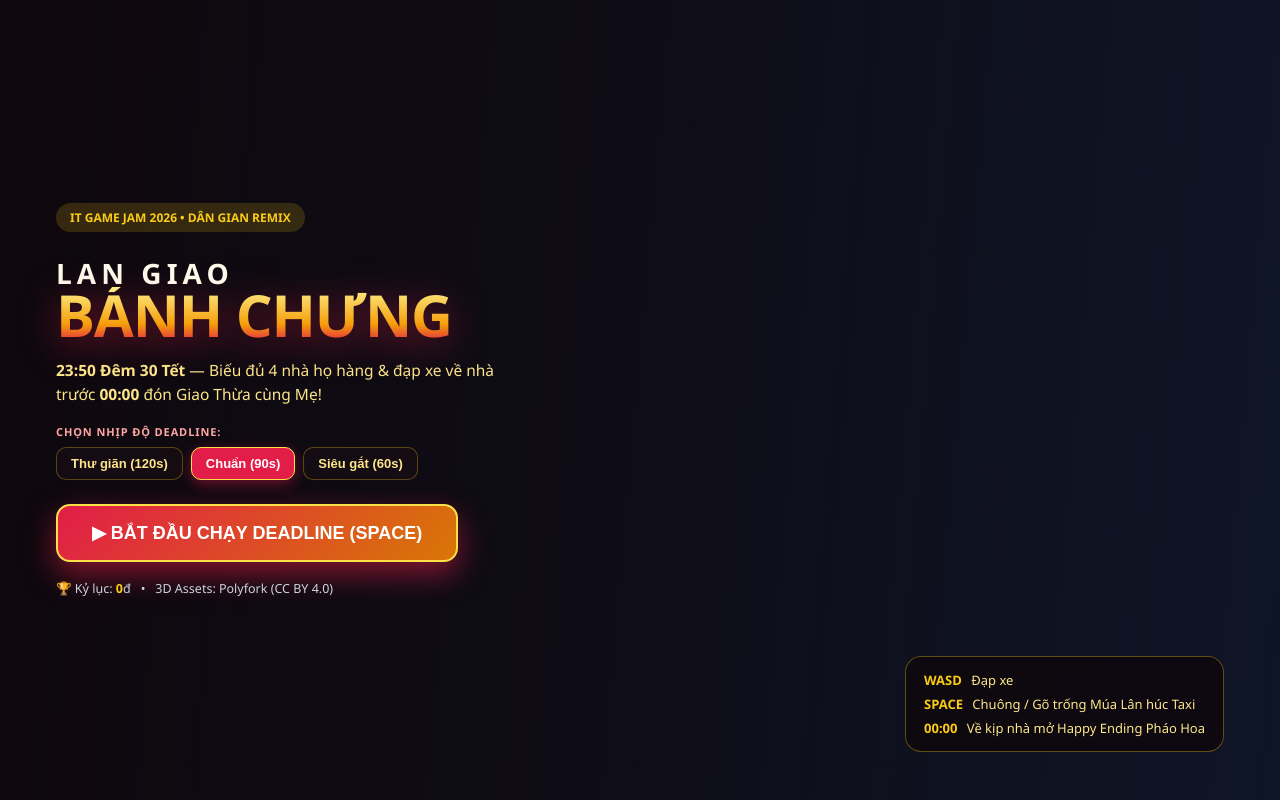
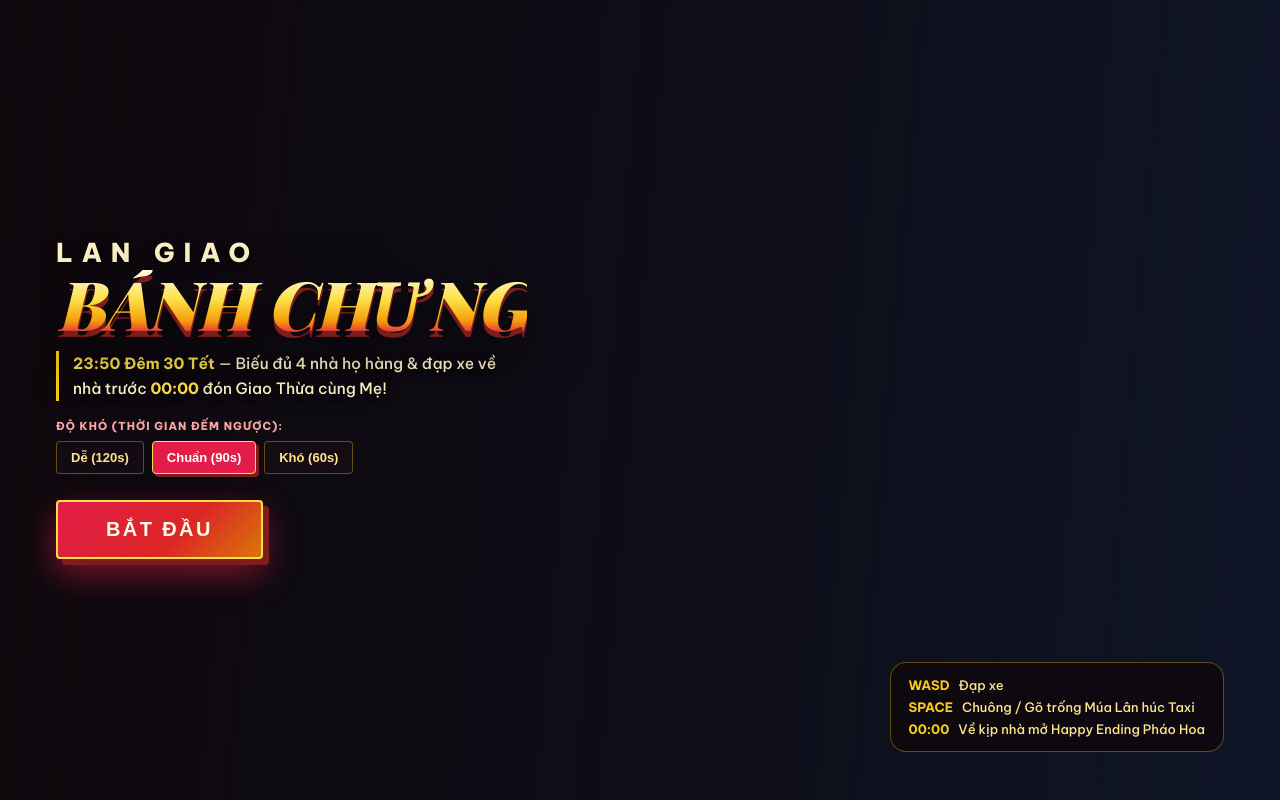
Before and after one commit to MeoCam-lazy/Lan-giao-banh-chung, a plain HTML site: page index.html in a window 1280 px wide. Drawn offline with nearby package versions, Linux system fonts and the light colour scheme; a script that the page names is missing; a web font is replaced by a local one.

Commit message:
ui: polish cinematic typography, square 3d button and clean title screen

```diff
--- a/index.html
+++ b/index.html
@@ -4,6 +4,9 @@
   <meta charset="UTF-8" />
   <meta name="viewport" content="width=device-width, initial-scale=1.0" />
   <title>Lan Giao Bánh Chưng — Tết Dân Gian Remix</title>
+  <link rel="preconnect" href="https://fonts.googleapis.com" />
+  <link rel="preconnect" href="https://fonts.gstatic.com" crossorigin />
+  <link href="https://fonts.googleapis.com/css2?family=Be+Vietnam+Pro:wght@500;700;800&family=Playfair+Display:ital,wght@0,900;1,900&display=swap" rel="stylesheet" />
   <link rel="stylesheet" href="./style.css" />
   <script type="importmap">
     {
@@ -73,10 +76,9 @@
     </div>
   </div>
 
-  <!-- Màn hình bắt đầu: Cinematic Live 3D Title Screen (Phương án A) -->
+  <!-- Màn hình bắt đầu: Cinematic Live 3D Title Screen -->
   <div id="start-screen" class="title-screen">
     <div class="title-left">
-      <div class="badge">IT GAME JAM 2026 • DÂN GIAN REMIX</div>
       <h1 class="game-logo">
         <span class="logo-top">LAN GIAO</span>
         <span class="logo-main">BÁNH CHƯNG</span>
@@ -86,21 +88,15 @@
       </p>
 
       <div class="diff-group">
-        <span class="diff-label">CHỌN NHỊP ĐỘ DEADLINE:</span>
+        <span class="diff-label">ĐỘ KHÓ (THỜI GIAN ĐẾM NGƯỢC):</span>
         <div class="diff-pills">
-          <button class="diff-btn" data-sec="120">Thư giãn (120s)</button>
+          <button class="diff-btn" data-sec="120">Dễ (120s)</button>
           <button class="diff-btn active" data-sec="90">Chuẩn (90s)</button>
-          <button class="diff-btn" data-sec="60">Siêu gắt (60s)</button>
+          <button class="diff-btn" data-sec="60">Khó (60s)</button>
         </div>
       </div>
 
-      <button id="btn-start" class="btn-play">▶ BẮT ĐẦU CHẠY DEADLINE (SPACE)</button>
-
-      <div class="title-meta">
-        <span>🏆 Kỷ lục: <b id="start-best">0</b>đ</span>
-        <span>•</span>
-        <span>3D Assets: Polyfork (CC BY 4.0)</span>
-      </div>
+      <button id="btn-start" class="btn-play">BẮT ĐẦU</button>
     </div>
 
     <div class="title-corner-hint">
--- a/src/game.js
+++ b/src/game.js
@@ -440,7 +440,6 @@ window.addEventListener('keydown', (e) => {
   if (e.code === 'F2') startOrReset(true);
 });
 window.addEventListener('keyup', (e) => { keys[e.code] = false; });
-document.getElementById('start-best').textContent = state.highScore;
 document.querySelectorAll('.diff-btn').forEach((btn) => {
   btn.onclick = () => {
     document.querySelectorAll('.diff-btn').forEach((b) => b.classList.remove('active'));
--- a/style.css
+++ b/style.css
@@ -1,5 +1,5 @@
 * { box-sizing: border-box; margin: 0; padding: 0; user-select: none; }
-body { overflow: hidden; background: #0f172a; font-family: 'Segoe UI', system-ui, sans-serif; color: #fffbeb; }
+body { overflow: hidden; background: #0f172a; font-family: 'Be Vietnam Pro', 'Segoe UI', system-ui, sans-serif; color: #fffbeb; }
 #canvas-container, #world-labels { position: fixed; inset: 0; pointer-events: none; }
 
 .world-label {
@@ -127,34 +127,55 @@ body { overflow: hidden; background: #0f172a; font-family: 'Segoe UI', system-ui
   padding: 48px 56px;
   background: linear-gradient(95deg, rgba(15, 7, 11, 0.92) 0%, rgba(15, 7, 11, 0.65) 45%, rgba(15, 7, 11, 0.08) 100%);
 }
-.title-left { max-width: 520px; display: flex; flex-direction: column; align-items: flex-start; gap: 14px; }
-.game-logo { display: flex; flex-direction: column; line-height: 0.98; }
-.logo-top { font-size: 28px; font-weight: 900; letter-spacing: 0.18em; color: #fffbeb; }
+.title-left { max-width: 560px; display: flex; flex-direction: column; align-items: flex-start; gap: 16px; }
+.game-logo { display: flex; flex-direction: column; line-height: 0.96; }
+.logo-top {
+  font-family: 'Be Vietnam Pro', sans-serif;
+  font-size: 26px; font-weight: 800; letter-spacing: 0.34em; color: #fef3c7;
+  text-shadow: 0 3px 12px rgba(0, 0, 0, 0.8);
+  margin-bottom: 4px;
+}
 .logo-main {
-  font-size: 58px; font-weight: 950; letter-spacing: -0.02em;
-  background: linear-gradient(180deg, #fef08a 0%, #f59e0b 65%, #e11d48 100%);
+  font-family: 'Playfair Display', Georgia, serif;
+  font-style: italic;
+  font-size: 68px; font-weight: 900; letter-spacing: -0.01em;
+  background: linear-gradient(180deg, #fffbeb 0%, #fde047 45%, #f59e0b 78%, #e11d48 100%);
   -webkit-background-clip: text; -webkit-text-fill-color: transparent;
-  filter: drop-shadow(0 6px 18px rgba(225, 29, 72, 0.5));
+  filter: drop-shadow(0 6px 0px #7f1d1d) drop-shadow(0 14px 28px rgba(0, 0, 0, 0.75));
 }
-.tagline { font-size: 15.5px; line-height: 1.55; color: #fde68a; max-width: 460px; }
-.diff-group { display: flex; flex-direction: column; gap: 8px; margin: 4px 0; }
-.diff-label { font-size: 11px; font-weight: 800; letter-spacing: 0.08em; color: #fca5a5; }
+.tagline {
+  font-size: 15.5px; line-height: 1.6; color: #fef3c7; max-width: 460px;
+  border-left: 3.5px solid #facc15; padding-left: 14px;
+  text-shadow: 0 2px 8px rgba(0, 0, 0, 0.85);
+}
+.tagline b { color: #fde047; }
+.diff-group { display: flex; flex-direction: column; gap: 8px; margin: 2px 0; }
+.diff-label { font-size: 11px; font-weight: 800; letter-spacing: 0.1em; color: #fca5a5; }
 .diff-pills { display: flex; gap: 8px; }
 .diff-btn {
-  padding: 8px 14px; border-radius: 10px; border: 1.5px solid rgba(250, 204, 21, 0.3);
-  background: rgba(24, 14, 20, 0.75); color: #fde68a; font-size: 13px; font-weight: 700; cursor: pointer;
+  padding: 8px 14px; border-radius: 4px; border: 1.5px solid rgba(250, 204, 21, 0.35);
+  background: rgba(24, 14, 20, 0.78); color: #fde68a; font-size: 13px; font-weight: 700; cursor: pointer;
   transition: all 0.14s ease;
 }
 .diff-btn:hover { border-color: #facc15; }
-.diff-btn.active { background: #e11d48; border-color: #fde047; color: #fff; box-shadow: 0 4px 14px rgba(225, 29, 72, 0.45); }
+.diff-btn.active { background: #e11d48; border-color: #fde047; color: #fff; box-shadow: 3px 3px 0 #7f1d1d; }
 .btn-play {
-  margin-top: 6px; padding: 16px 34px; border: 2px solid #fde047; border-radius: 14px;
-  background: linear-gradient(135deg, #e11d48, #d97706); color: #fff; font-size: 18px; font-weight: 900;
-  cursor: pointer; box-shadow: 0 12px 30px rgba(225, 29, 72, 0.55); transition: transform 0.14s ease, filter 0.14s ease;
+  margin-top: 8px; padding: 16px 48px; border: 2.5px solid #fde047; border-radius: 4px;
+  background: linear-gradient(135deg, #e11d48 0%, #dc2626 60%, #d97706 100%);
+  color: #fffbeb; font-size: 20px; font-weight: 800; letter-spacing: 0.12em;
+  cursor: pointer;
+  box-shadow: 6px 6px 0px #7f1d1d, 0 14px 32px rgba(225, 29, 72, 0.55);
+  transition: transform 0.12s ease, box-shadow 0.12s ease, filter 0.12s ease;
 }
-.btn-play:hover { transform: translateY(-2px) scale(1.02); filter: brightness(1.1); }
-.title-meta { display: flex; gap: 10px; font-size: 12.5px; color: #cbd5e1; margin-top: 4px; }
-.title-meta b { color: #facc15; }
+.btn-play:hover {
+  transform: translate(-2px, -2px);
+  box-shadow: 8px 8px 0px #7f1d1d, 0 18px 36px rgba(250, 204, 21, 0.4);
+  filter: brightness(1.08);
+}
+.btn-play:active {
+  transform: translate(4px, 4px);
+  box-shadow: 2px 2px 0px #7f1d1d;
+}
 .title-corner-hint {
   align-self: flex-end; background: rgba(15, 7, 11, 0.76); backdrop-filter: blur(8px);
   border: 1.5px solid rgba(250, 204, 21, 0.35); border-radius: 16px; padding: 14px 18px;
```
